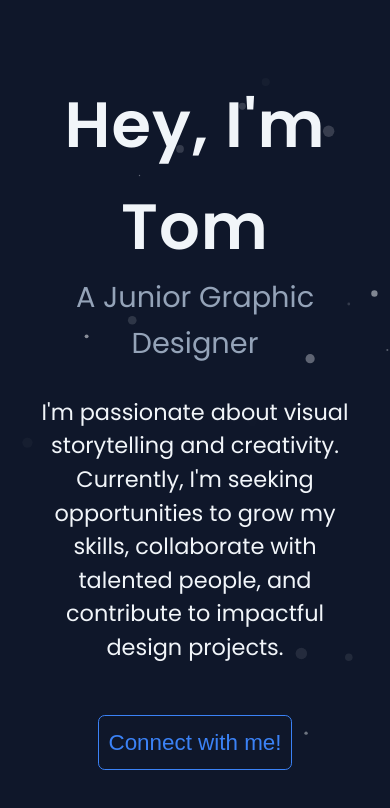
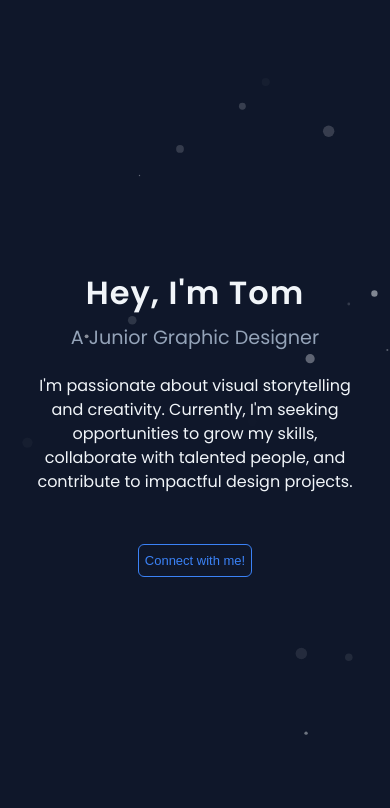
Before and after one commit to TomNorrisDesign/tomnorrisdesign.github.io, a plain HTML site: page index.html in a window 390 px wide. Drawn offline with nearby package versions, Linux system fonts and the light colour scheme.

Commit message:
fixed styling

```diff
--- a/index.html
+++ b/index.html
@@ -33,7 +33,10 @@
     </div>
 
     <!-- LinkedIn Block -->
-    <button class="linkedin">
+    <button
+      class="linkedin"
+      onclick="window.open('https://linkedin.com/in/tom-norris-921485269', '_blank')"
+    >
       <p class="text">Connect with me!</p>
       <svg
         viewBox="0 0 16 16"
--- a/styles.css
+++ b/styles.css
@@ -162,3 +162,74 @@ p:last-of-type {
   background-color: var(--primary);
   padding-right: 40px;
 }
+
+/* Mobile Styles */
+@media (max-width: 768px) {
+  body {
+    padding: 10px;
+  }
+
+  .intro h1 {
+    font-size: 2.5rem;
+  }
+
+  .tagline p {
+    font-size: 1.4rem;
+    margin-top: 0;
+  }
+
+  .tagline p:last-of-type {
+    font-size: 1.2rem;
+  }
+
+  .linkedin {
+    font-size: 16px;
+    padding: 8px;
+  }
+
+  .linkedin .text {
+    font-size: 14px;
+  }
+
+  .linkedin .svg {
+    height: 18px;
+    width: 18px;
+  }
+
+  .intro {
+    flex-direction: column;
+    align-items: center;
+  }
+
+  .intro .linkedin {
+    margin-top: 20px;
+  }
+}
+
+@media (max-width: 480px) {
+  .intro h1 {
+    font-size: 2rem;
+  }
+
+  .tagline p {
+    font-size: 1.2rem;
+  }
+
+  .tagline p:last-of-type {
+    font-size: 1rem;
+  }
+
+  .linkedin {
+    font-size: 15px;
+    padding: 6px;
+  }
+
+  .linkedin .text {
+    font-size: 13px;
+  }
+
+  .linkedin .svg {
+    height: 16px;
+    width: 16px;
+  }
+}
```
